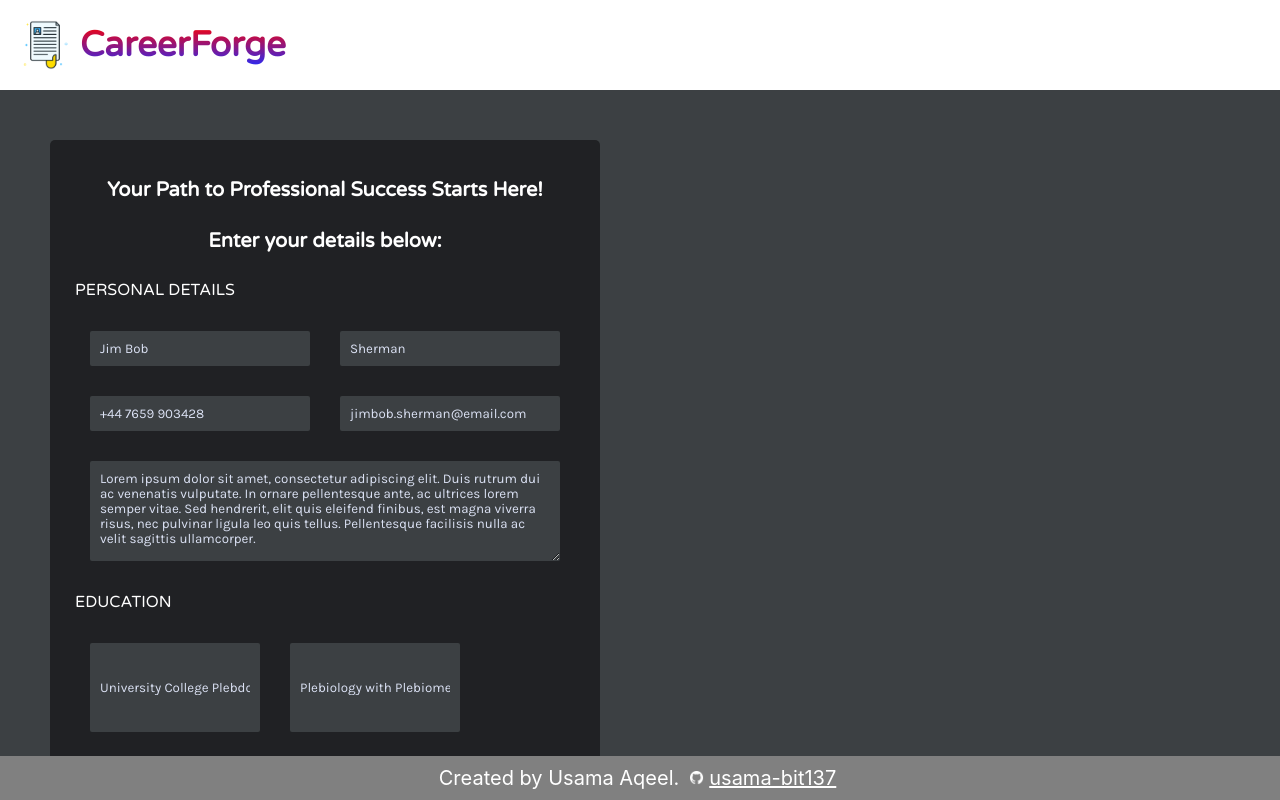
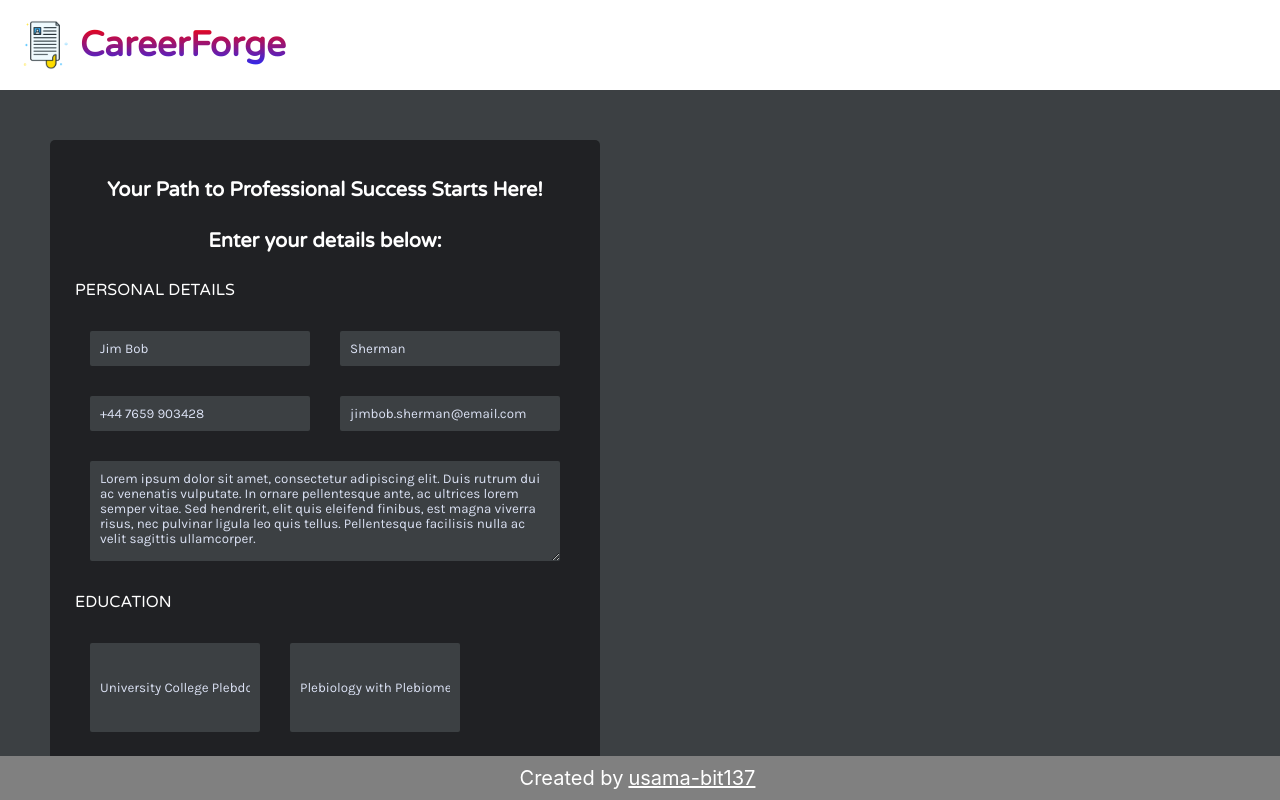
Before and after one commit to usama-bit137/career-forger, a React (Create React App) app: page / in a window 1280 px wide. Shown: the top 800 px of the page. Built offline with nearby package versions, Linux system fonts and the light colour scheme.

Commit message:
Removed the github logo as not used.

```diff
--- a/src/components/Footer.js
+++ b/src/components/Footer.js
@@ -1,25 +1,16 @@
 import React from "react";
-import "../styles/Footer.css"
-import github from "../icons/gitlogo.png"
+import "../styles/Footer.css";
+// import github from "../icons/gitlogo.png"
 
-export default function Footer () {
+export default function Footer() {
   return (
     <footer className="footer">
       <p className="footer-text">
-                Created by Usama Aqeel.
-                <img
-                    className="git-logo"
-                    src={github}
-                    alt="GitHib Logo"
-                    width="15px"
-                />
-                <a
-                    className="git-link"
-                    href="https://github.com/usama-bit137"
-                >
+        Created by
+        <a className="git-link" href="https://github.com/usama-bit137">
           usama-bit137
         </a>
       </p>
     </footer>
-    )
+  );
 }
```
Lines whose indentation alone changed are shown as unchanged.
